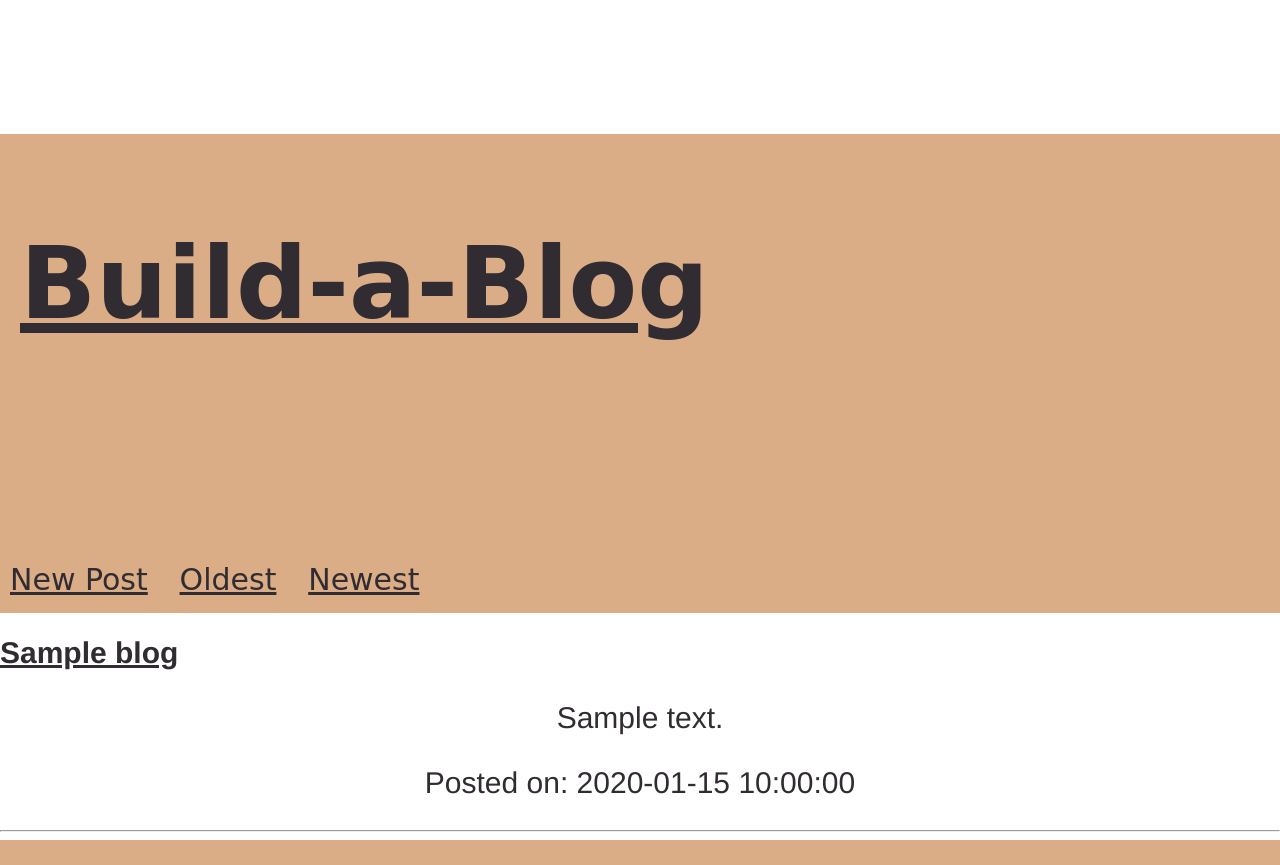
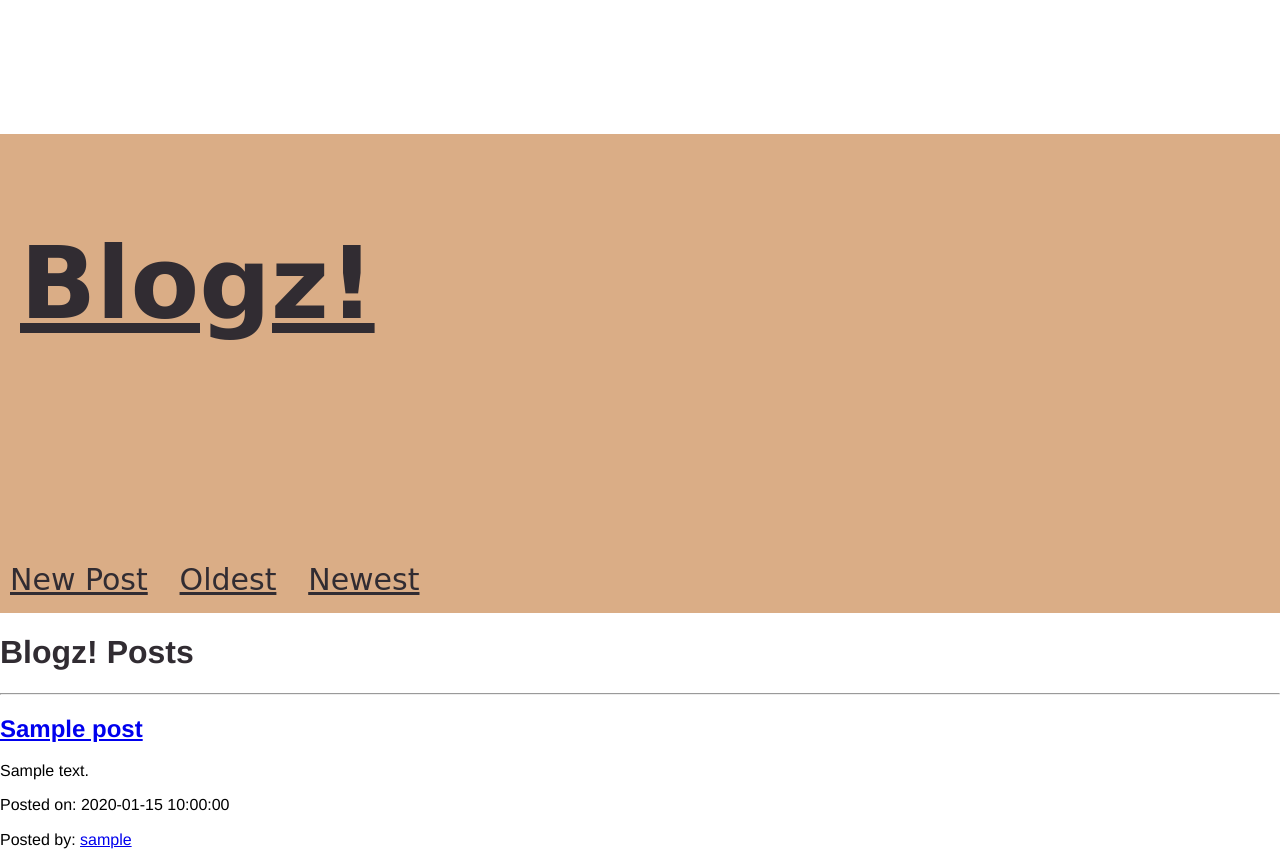
Before and after one commit to herbiemilford/blogz, a Flask app: template templates/blog.html in a window 1280 px wide. Before the commit the page ends 840 px from the top, so only its background shows below. Run offline with Flask 2, Linux system fonts and the light colour scheme; the visitor is signed in with stand-in values (Sample User, id 1); tables that the repository leaves empty hold one stand-in row (values such as "Sample post"); the template is opened without the code that fills it: most values are stand-ins (such as "Sample title", 1, 10 or a date in 2020); data that the repository does not hold is empty; some libraries are stand-ins or nearby versions; some web fonts are replaced.

Commit message:
almost working

```diff
--- a/main.py
+++ b/main.py
@@ -1,7 +1,6 @@
 from flask import Flask, request, redirect, render_template, session, flash
 from flask_sqlalchemy import SQLAlchemy
 from datetime import datetime
-from sqlalchemy import desc
 
 
 
@@ -14,33 +13,70 @@ db = SQLAlchemy(app)
 
 app.secret_key = '12345'
 
-
+# Created Blog class with ID, title, body, and owner_id columns.
+# Relational database established between Blog & User through a foreign key.
 
 class Blog(db.Model):
     id = db.Column(db.Integer, primary_key=True)
     title = db.Column(db.String(120))
     body = db.Column(db.Text)
+    owner_id = db.Column(db.Text)
+    pub_date = db.Column(db.DateTime)
 
 
 
-    def __init__(self, title, body):
+    def __init__(self, title, body, owner, pub_date=None):
         self.title = title
         self.body = body
+        self.owner = owner
+        if pub_date is None:
+            pub_date = datetime.utcnow()
+        self.pub_date = pub_date
 
-        self.created = datetime.utcnow()
+class User(db.Model):
+    id = db.Column(db.Integer, primary_key=True)
+    username = db.Column(db.String(120), unique=True)
+    pw_hash = db.Column(db.String(120))
+    blogs = db.relationship('Blog', backref='owner')
+
+    def __init__(self, username, password):
+        self.username = username
 
 
-    def is_valid(self):
-        if self.title and self.body and self.created:
-            return True
-        else:
-            return False
+@app.before_request
+def require_login():
+    allowed_routes = ['login', 'signup', 'blog', 'index', 'static']
+    if request.endpoint not in allowed_routes and 'username' not in session:
+        return redirect('/login')
 
+#index route-redirects to home
 
 @app.route('/')
 def index():
-    return redirect('/blog')
+    users = User.query.all()
+    return render_template('index.html', users=users)
 
+
+# Login route - validation and verification of user information in database.
+@app.route('/login', methods=['POST','GET'])
+def login():
+    username_error = ""
+    password_error = ""
+
+    if request.method == 'POST':
+        password = request.form['password']
+        username = request.form['username']
+        user = User.query.filter_by(username=username).first()
+
+        if user and check_pw_hash(password, user.pw_hash):
+            session['username'] = username
+            return redirect('/newpost')
+        if not user:
+            return render_template('login.html', username_error="Username does not exist.")
+        else:
+            return render_template('login.html', password_error="Your username or password was incorrect.")
+
+    return render_template('login.html')
 #signup route-validate/verify
 
 @app.route("/signup", methods=['POST', 'GET'])
@@ -88,13 +124,25 @@ def signup():
 
     return render_template('signup.html')
 
+
+
 #login route-validate/verify user info in database
 
 @app.route('/login', methods=['POST', 'GET'])
+def login():
+    username_error = ""
+    password_error = ""
 
+    if request.method == 'POST':
+        password = request.form['password']
+        username = request.form['username']
+        user = User.query.filter_by(username=username).first()
 
-#index route-redirects to home
-
+        if not user:
+            return render_template('login.html', username_error="Username does not exist.")
+        else:
+            return render_template('login.html', password_error="Your username or password is incorrect.")
+    return render_template('login.html')
 
 
 #route to main blog page
@@ -122,37 +170,46 @@ def blog_index():
         blogs = Blog.query.all()
     return render_template('blog.html',title="Build A Blog", blogs=blogs)
 
-#handler route to new post page.
-@app.route('/post')
-def new_post():
-    return render_template('post.html', title ="Add New Blog Entry")
+#handler route to newpost page redirects to post.
+@app.route('/newpost')
+def post():
+    return render_template('newpost.html', title ="New Post")
 
-#handler route ot validate post title and body fields
-@app.route('/post', methods=['POST'])
-def verify_post():
-    blog_title = request.form['title']
-    blog_body = request.form['body']
+@app.route('/newpost', methods=['POST', 'GET'])
+def newpost():
+    title = request.form['title']
+    body = request.form['body']
+    owner = User.query.filter_by(username=session['username']).first()
+
     title_error = ''
     body_error = ''
 
     #error validation messages if blog/title is empty return error text.
-    if blog_title == "":
+    if title == "":
         title_error = "Title required"
-    if blog_body == "":
+    if body == "":
         body_error = "Content required"
 
     # add new blog post and commit it to table with new id.
     if not title_error and not body_error:
-        new_blog = Blog(blog_title, blog_body)
-        db.session.add(new_blog)
+        new_blog = Blog(title, body, owner)
+        db.session.add(new_post)
         db.session.commit()
-        blog = new_blog.id
-        # Use Case 2: After adding a new blog post, instead of going back to the main page, we go to that blog post's individual enrty page. Redirect to specific blog id page.
-        return redirect('/blog?id={0}'.format(blog))
+        page_id = new_blog.id
+        return redirect('/blog?id={0}'.format(page_id))
     else:
-        # return user to post page with errors.
-        return render_template('post.html', title="Add New Blog Entry", blog_title=blog_title, blog_body=blog_body, title_error = title_error, body_error=body_error)
+        return render_template('newpost.html',
+            title = title,
+            body = body,
+            title_error = title_error,
+            body_error = body_error)
 
+
+# Logout - deletes current user session, redirects to index.
+@app.route('/logout')
+def logout():
+    del session['username']
+    return redirect('/')
 
 if __name__ == '__main__':
     app.run()
--- a/templates/base.html
+++ b/templates/base.html
@@ -21,7 +21,7 @@
 
       <nav class="blog-nav">
 
-        <h1><a href="/blog" class="blog-nav">Build-a-Blog</a></h1>
+        <h1><a href="/blog" class="blog-nav">Blogz!</a></h1>
         <a href="/post" class="blog-nav-a">New Post</a>
         <a href="/blog?sort=oldest"class="blog-nav-a">Oldest</a>
         <a href="/blog?sort=newest"class='blog-nav-a'>Newest</a>
--- a/templates/blog.html
+++ b/templates/blog.html
@@ -1,18 +1,21 @@
 {% extends "base.html" %}
 
 {% block content %}
-      <div class="title">
-        {% if blogs|length == 0 %}
-        <p>No blogs yet</p>
-        {% endif %}
-        {% for blog in blogs %}
-        <h1><a href="/blog?id={{blog.id}}" class='blog-nav-b'>{{blog.title}}</a></h1>
+      <div class="blog blog-text wow fadeIn">
 
-        <p class='blog-nav-b'>{{blog.body}}</p>
-
-        <p class='blog-nav-b'>Posted on: {{blog.created}}</p>
+        <h1>Blogz! Posts</h1>
 
         <hr>
-        {% endfor %}
+
+          {% for post in posts %}
+          <div class="post">
+
+            <a href="/blog?id={{post.id}}"><p><h2>{{ post.title }}</h2></p></a>
+            <p class="body-text">{{ post.body }}</p>
+            <p class="pub-date">Posted on: {{ post.pub_date }}</p>
+            <p class="user">Posted by: <a href="/blog?userid={{post.owner_id}}">{{ post.owner.username }}</a></p>
+
+          </div>
+          {% endfor %}
       </div>
 {% endblock %}
```
Also changed, not shown: templates/index.html (+11 -0 lines), templates/login.html (+24 -0 lines), templates/newpost.html (added, +21 -0 lines), templates/post.html (+5 -14 lines), templates/singleUser.html (deleted), templates/user.html (added).
